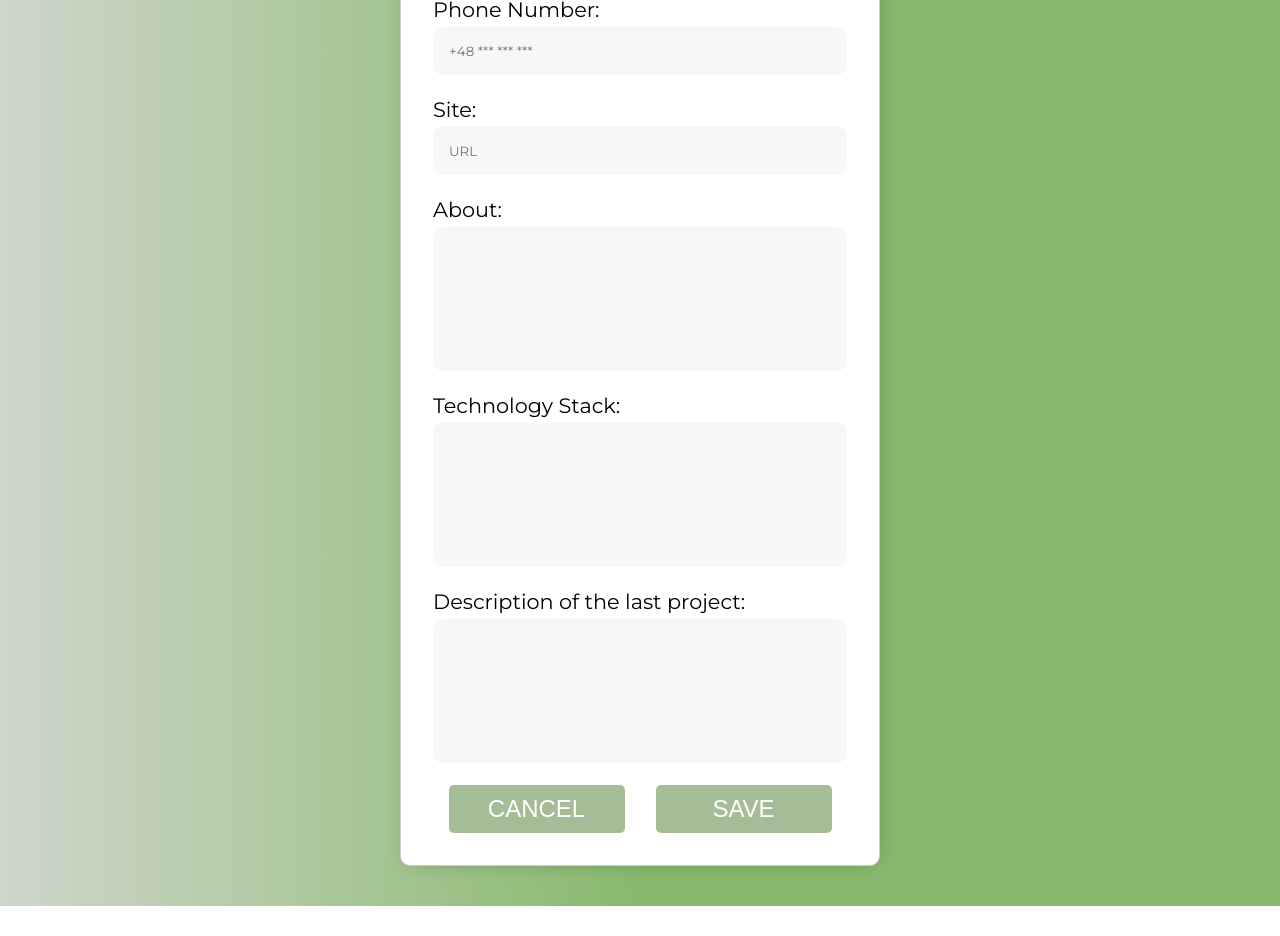
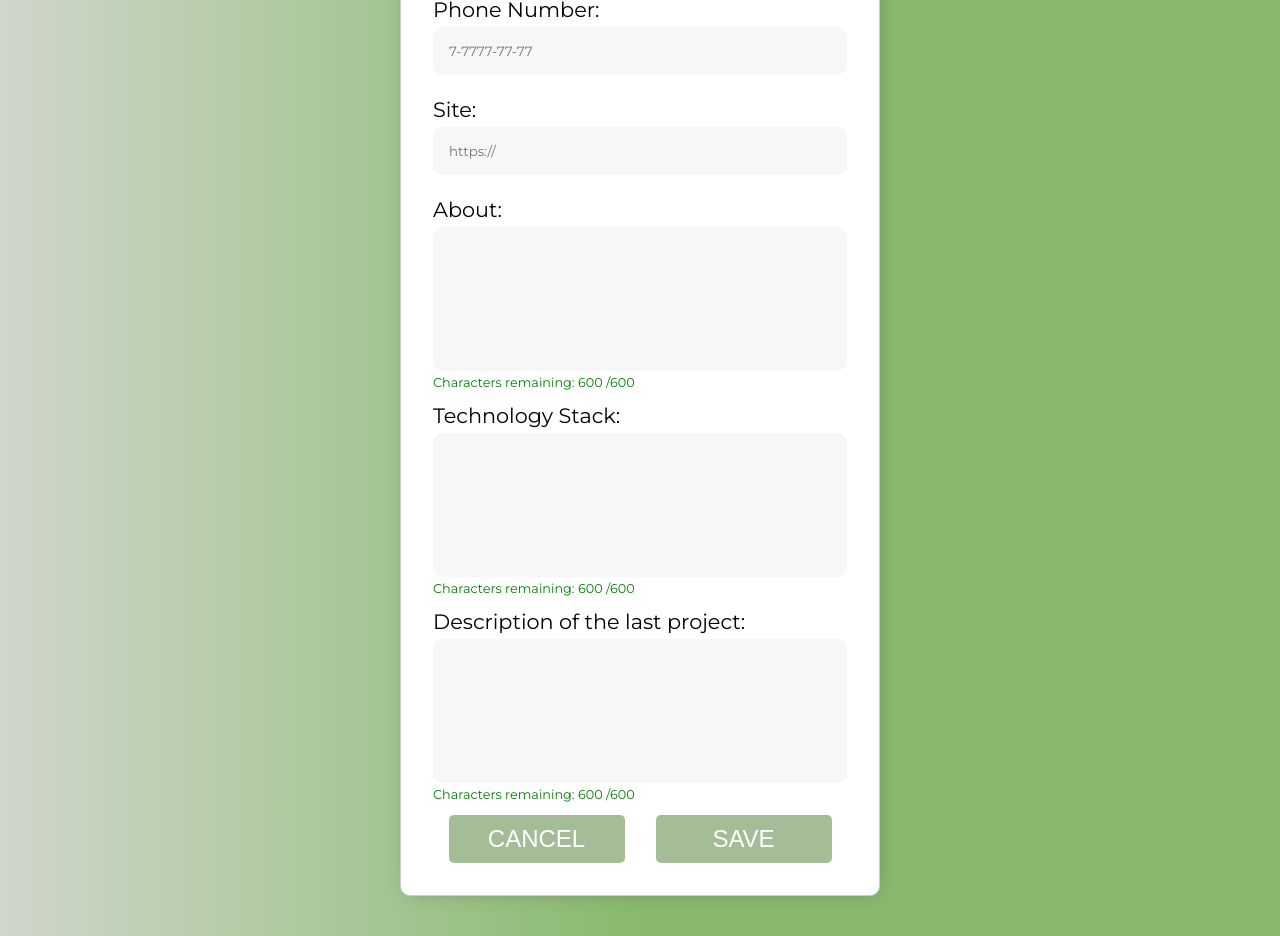
Before and after one commit to dzianisPaskin/REACT-INTENSE, a React (Create React App) app: page / in a window 1280 px wide. Shown: the part 460-1396 px from the top of the page. Before the commit the page ends 1366 px from the top, so only its background shows below. Built offline with nearby package versions, Linux system fonts and the light colour scheme.

Commit message:
added form validation

```diff
--- a/package.json
+++ b/package.json
@@ -8,7 +8,7 @@
     "@testing-library/user-event": "^13.5.0",
     "react": "^18.2.0",
     "react-dom": "^18.2.0",
-    "react-scripts": "5.0.1",
+    "react-scripts": "^5.0.1",
     "web-vitals": "^2.1.4"
   },
   "scripts": {
--- a/src/App.css
+++ b/src/App.css
@@ -54,11 +54,18 @@ textarea {
   border: none;
   background: #f7f7f7;
   font-family: Montserrat, Arial, Helvetica, sans-serif;
-
 }
 
 textarea {
   resize: none;
+  margin-bottom: 2rem;
+}
+
+p {
+  font-size: 0.8rem;
+  color: green;
+ position: absolute;
+ bottom: 0;
 }
 
 .formButtons {
@@ -66,19 +73,15 @@ textarea {
   justify-content: space-around;
 }
 
-.emptyField, .capitalLetter {
-  display: none;
-  font-size: .9rem;
+.fieldError {
+  font-size: 0.8rem;
   color: red;
   position: absolute;
   top: 5rem;
-  left: 14rem;
+  left: 12rem;
   opacity: 1;
 }
 
-.visibleError {
-  display: block;
-}
 button {
   background-color: rgb(207, 217, 231);
   font-size: 1.5rem;
--- a/src/components/CustomInput.js
+++ b/src/components/CustomInput.js
@@ -10,13 +10,11 @@ class CustomInput extends React.Component {
           type={this.props.type}
           placeholder={this.props.placeholder}
           onChange={this.props.onChange}
-          value={this.props.value}
-          // required={this.props.required}
+          value={this.props.record.value}
+          maxLength={this.props.maxLength}
         />
-        <span className="emptyField">Empty field. Please fill out</span>
-        <span className="capitalLetter">
-          First and last name with a capital letter.
-        </span>
+
+        <span className="fieldError">{this.props.record.error}</span>
       </label>
     );
   }
--- a/src/components/CustomTextArea.js
+++ b/src/components/CustomTextArea.js
@@ -6,7 +6,17 @@ class CustomTextArea extends React.Component {
     return (
       <label>
         {this.props.areaName}
-        <textarea name={this.props.name} rows={7} />
+        <textarea
+          className={this.props.className}
+          name={this.props.name}
+          onChange={this.props.onChange}
+          value={this.props.value}
+          rows={7}
+          maxLength={this.props.maxLength}
+        />
+        <p className={this.props.className}>
+          Characters remaining: {this.props.remCharacters} /600
+        </p>
       </label>
     );
   }
--- a/src/components/Form.js
+++ b/src/components/Form.js
@@ -3,68 +3,125 @@ import CustomInput from './CustomInput';
 import CustomTextArea from './CustomTextArea';
 import Button from './Button';
 
-
 class Form extends React.Component {
   constructor(props) {
     super(props);
     this.state = {
-      name: '',
-      surname: '',
-      birthday: '',
-      phone: '',
-      link: '',
-      // formErrors: {
-      //   name: '',
-      //   surname: '',
-      //   burthday: '',
-      //   phone: '',
-      //   link: '',
-      // },
-      // nameValid: false,
-      // surnameValid: false,
-      // burthdayValid: false,
-      // phoneValid: false,
-      // linkValid: false,
-      // formValid: false,
+      name: { value: '', error: '', isStringInput: true },
+      surname: { value: '', error: '', isStringInput: true },
+      birthday: { value: '', error: '', isStringInput: false },
+      phone: { value: '', error: '', isStringInput: false },
+      link: { value: '', error: '', isStringInput: true },
+      textAbout: {
+        value: '',
+        error: '',
+        remaining: 600,
+        isStringInput: true,
+      },
+      textStack: {
+        value: '',
+        error: '',
+        remaining: 600,
+        isStringInput: true,
+      },
+      textDescription: {
+        value: '',
+        error: '',
+        remaining: 600,
+        isStringInput: true,
+      }
     };
   }
 
   handlerTextInput = (e) => {
-    // const emptyField = <EmptyFieldError />;
-
     const name = e.target.className;
     const value = e.target.value;
-    const error = document.querySelectorAll('.emptyField');
 
-    this.setState({ [name]: value.trim() });
+    const record = this.state[name];
 
     if (name === 'name') {
-      value !== ''
-        ? error[0].classList.remove('visibleError')
-        : error[0].classList.add('visibleError');
-      !(/[A-Z]/.test(value[0])) && console.log('error');
+      !/[A-Z]/.test(value[0])
+        ? (record.error = 'First letter should be capitale')
+        : (record.error = '');
     }
     if (name === 'surname') {
-      value !== ''
-        ? error[1].classList.remove('visibleError')
-        : error[1].classList.add('visibleError');
+      !/[A-Z]/.test(value[0])
+        ? (record.error = 'First letter should be capitale')
+        : (record.error = '');
     }
+
+    this.setState({ [name]: { ...record, value: value.trim() } });
+  };
+
+  handlePhone = (e) => {
+    const val = e.target.value
+      .replace(/\D/g, '')
+      .match(/(\d{0,1})(\d{0,4})(\d{0,2})(\d{0,2})/);
+
+    const record = this.state.phone;
+
+    this.setState({
+      phone: {
+        ...record,
+        value: !val[2]
+          ? val[1]
+          : val[1] +
+            '-' +
+            val[2] +
+            (val[3] ? '-' + val[3] : '') +
+            (val[4] ? '-' + val[4] : ''),
+      },
+    });
+  };
+
+  handleUrl = (e) => {
+    const record = this.state.link;
+    const url = e.target.value;
+    const pattern = /^(https:\/\/)/;
+    const isValid = pattern.test(url);
+
+    if (isValid) {
+      this.setState({ link: { ...record, value: url } });
+    } else {
+      this.setState({ link: { ...record, value: '' } });
+      record.error = 'the site should begin with https://';
+    }
+
+    this.setState({ link: { value: e.target.value } });
+  };
+
+  handleTextArea = (e) => {
+    const name = e.target.className;
+    const value = e.target.value;
+
+    const record = this.state[name];
+    console.log(record)
+
+    const rem = 600 - value.length;
+
+    this.setState({
+      [name]: {
+        ...record,
+        value: value,
+        remaining: rem,
+      },
+    });
+    console.log(value.length);
   };
 
   handleSubmit = (e) => {
-    // const name = e.target.className;
-    // const value = e.target.value;
+    const newState = { ...this.state };
 
-    const error = document.querySelectorAll('.emptyField');
+    for (let key in newState) {
+      const record = newState[key];
 
-    this.state.name === ''
-      ? error[0].classList.add('visibleError')
-      : error[0].classList.remove('visibleError');
+      record.error = '';
 
-    this.state.surname === ''
-      ? error[1].classList.add('visibleError')
-      : error[1].classList.remove('visibleError');
-
+      if (!record.value) {
+        record.error = 'Please fill the field';
+      }
+    }
+    this.setState(newState);
     e.preventDefault();
   };
 
@@ -79,8 +136,7 @@ class Form extends React.Component {
             type="text"
             placeholder="Name"
             onChange={this.handlerTextInput}
-            value={this.state.name}
-            // required
+            record={this.state.name}
           />
 
           <CustomInput
@@ -89,33 +145,60 @@ class Form extends React.Component {
             type="text"
             placeholder="Surname"
             onChange={this.handlerTextInput}
-            value={this.state.surname}
-            // required
+            record={this.state.surname}
           />
           <CustomInput
+            className="birthday"
             labelName="Date of Birth:"
             type="date"
-            value={this.state.birthday}
-            // required
+            onChange={this.handlerTextInput}
+            record={this.state.birthday}
+          />
+
+          <CustomInput
+            className="phone"
+            labelName="Phone Number:"
+            type="tel"
+            placeholder="7-7777-77-77"
+            onChange={this.handlePhone}
+            record={this.state.phone}
+            maxLength="12"
           />
           <CustomInput
-            labelName="Phone Number:"
-            type="tel"
-            placeholder="+48 *** *** ***"
-            value={this.state.phone}
-            // required
-          />
-          <CustomInput
+            className="link"
             labelName="Site:"
             type="url"
-            placeholder="URL"
-            value={this.state.link}
-            // required
+            placeholder="https://"
+            onChange={this.handleUrl}
+            record={this.state.link}
           />
 
-          <CustomTextArea areaName="About:" name="about" />
-          <CustomTextArea areaName="Technology Stack:" name="stack" />
-          <CustomTextArea areaName="Description of the last project:" />
+          <CustomTextArea
+            className="textAbout"
+            areaName="About:"
+            name="about"
+            onChange={this.handleTextArea}
+            record={this.state.textAbout}
+            remCharacters={this.state.textAbout.remaining}
+            maxLength="600"
+          />
+          <CustomTextArea
+            className="textStack"
+            areaName="Technology Stack:"
+            name="stack"
+            onChange={this.handleTextArea}
+            record={this.state.textStack}
+            remCharacters={this.state.textStack.remaining}
+            maxLength="600"
+          />
+          <CustomTextArea
+            className="textDescription"
+            areaName="Description of the last project:"
+            onChange={this.handleTextArea}
+            record={this.state.textDescription}
+            remCharacters={this.state.textDescription.remaining}
+            maxLength="600"
+          />
           <div className="formButtons">
             <Button type="reset" innerText="Cancel" />
             <Button type="submit" innerText="Save" />
```
Also changed, not shown: 1 other file (tests, documents, lock files or other folders).
